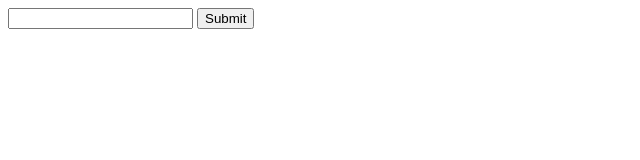
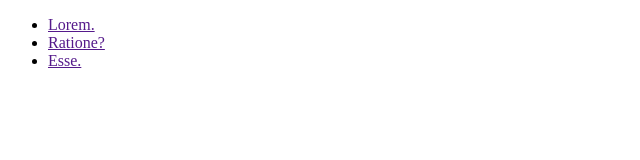
Before and after one commit to ferhat-atak/kodluyoruzilkrepo, a plain HTML site: page loginForm.html in a window 1280 px wide. Shown: the whole page, without its empty margins (0-640 px from the left). Drawn offline with Linux system fonts and the light colour scheme.

Commit message:
link yapisi eklendi

```diff
--- a/loginForm.html
+++ b/loginForm.html
@@ -7,9 +7,10 @@
     <title>Document</title>
 </head>
 <body>
-    <form action="">
-        <input type="text">
-        <button>Submit</button>
-    </form>
+    <ul>
+        <li><a href="">Lorem.</a></li>
+        <li><a href="">Ratione?</a></li>
+        <li><a href="">Esse.</a></li>
+    </ul>
 </body>
 </html>
```
